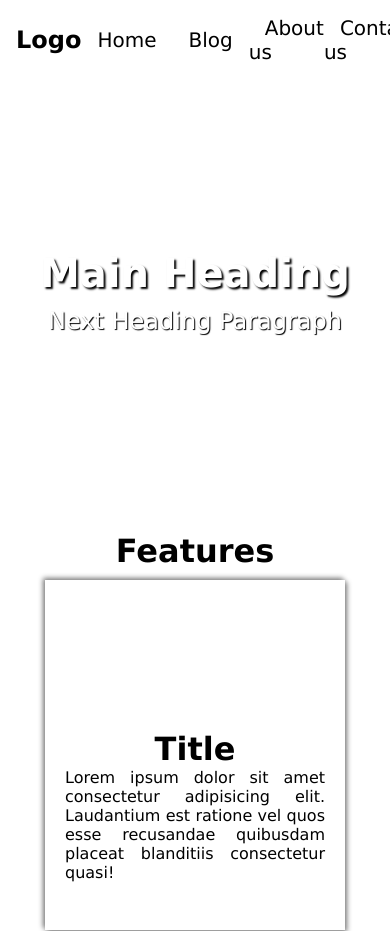
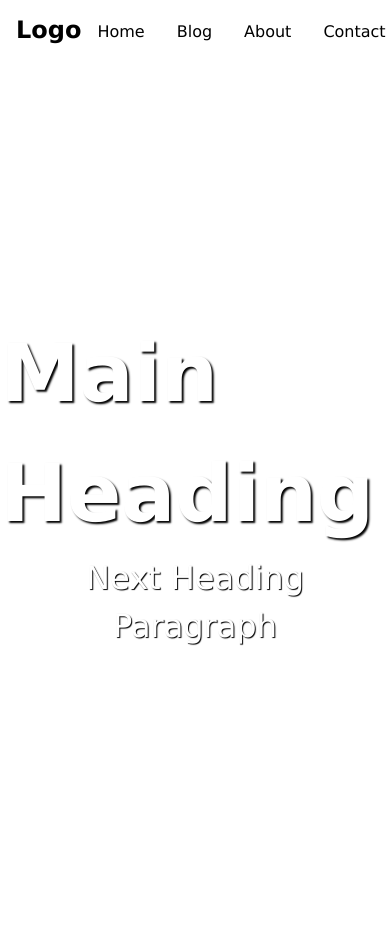
Before and after one commit to cybertechguruji/OCTANET_APRIL, a plain HTML site: page Landing Page/index.html in a window 390 px wide. Shown: the top 931 px of the page. Drawn offline with Linux system fonts and the light colour scheme.

Commit message:
some modification

```diff
--- a/Landing Page/index.html
+++ b/Landing Page/index.html
@@ -15,8 +15,8 @@
         <ul>
             <li><a href="">Home</a></li>
             <li><a href="">Blog</a></li>
-            <li><a href="">About us</a></li>
-            <li><a href="">Contact us</a></li>
+            <li><a href="">About</a></li>
+            <li><a href="">Contact</a></li>
         </ul>
     </nav>
     <div class="parallex">
@@ -130,7 +130,7 @@
         </form>
     </div>
     <footer>
-        <p>&copy; all right reseverd 2022</p>
+        <p>&copy; all right reseverd 2024</p>
         <ul>
             <li><a href=""><svg xmlns="http://www.w3.org/2000/svg" width="35px" viewBox="0 0 16 16" id="facebook"><path fill="#1976D2" d="M14 0H2C.897 0 0 .897 0 2v12c0 1.103.897 2 2 2h12c1.103 0 2-.897 2-2V2c0-1.103-.897-2-2-2z"></path><path fill="#FAFAFA" fill-rule="evenodd" d="M13.5 8H11V6c0-.552.448-.5 1-.5h1V3h-2a3 3 0 0 0-3 3v2H6v2.5h2V16h3v-5.5h1.5l1-2.5z" clip-rule="evenodd"></path></svg></a></li>
             <li><a href=""><svg xmlns="http://www.w3.org/2000/svg" width="35px" fill-rule="evenodd" clip-rule="evenodd" image-rendering="optimizeQuality" shape-rendering="geometricPrecision" text-rendering="geometricPrecision" viewBox="0 0 6.827 6.827" id="twitter"><rect width="6.827" height="6.827" fill="#0a93e2" rx="1.456" ry="1.456"></rect><path fill="#fff" d="M5.49 2.378a1.64 1.64 0 0 1-.471.129c.17-.102.3-.263.36-.454a1.65 1.65 0 0 1-.52.199.82.82 0 0 0-1.42.561A.82.82 0 0 0 3.46 3a2.33 2.33 0 0 1-1.691-.857.82.82 0 0 0 .254 1.096.816.816 0 0 1-.372-.103v.01c0 .398.283.73.658.805a.817.817 0 0 1-.37.014.822.822 0 0 0 .766.57 1.646 1.646 0 0 1-1.215.34c.363.233.794.368 1.258.368 1.51 0 2.335-1.25 2.335-2.335 0-.035 0-.07-.002-.106.16-.115.3-.26.41-.424z"></path></svg></a></li>
--- a/Landing Page/style.css
+++ b/Landing Page/style.css
@@ -27,6 +27,8 @@ body {
 .header ul li a{
     color: Black;
     text-decoration: none;
+    font-size: 1rem;
+    text-align: center;
     margin: 1rem;
 }
 .parallex {
@@ -252,12 +254,11 @@ footer ul{
 footer ul li{
     margin: 0 10px;
 }
-@media screen and (max-width: 425px) {
+@media screen and (width: 425px) {
+
     body{
         min-width: 100%;
-    }
-    .parallex{
-        height: 50vh;
+        font-size: 1rem;
     }
     .parallex h1 {
         font-size: 2.5em;
```
